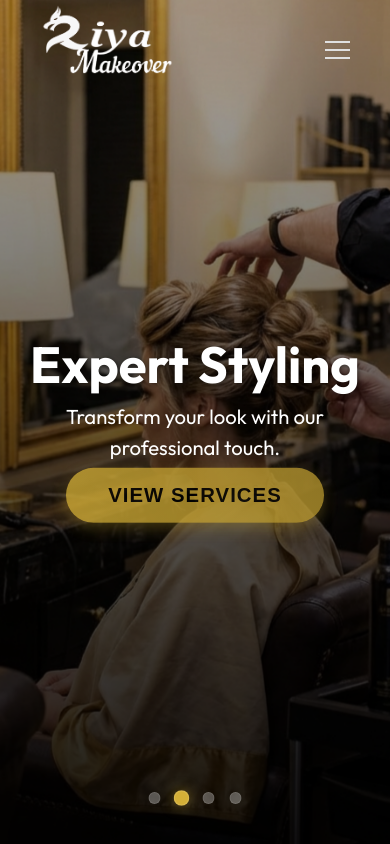
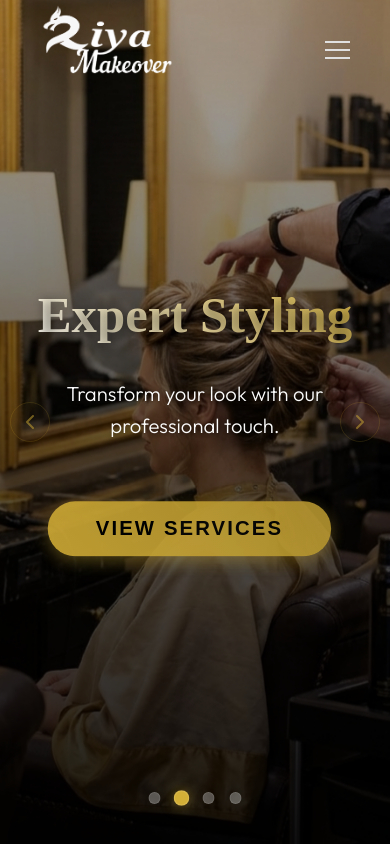
Before and after one commit to Starlord786/riyamakeover-in, a React (Vite) app: page / in a window 390 px wide. Shown: the top 844 px of the page. Built offline with nearby package versions, Linux system fonts and the light colour scheme.

Commit message:
closarel

```diff
--- a/src/components/Hero.css
+++ b/src/components/Hero.css
@@ -59,14 +59,32 @@
 
 .hero-title {
     font-size: 5rem;
+    font-family: 'Playfair Display', serif;
+    margin-bottom: 2rem;
+    /* Increased gap */
+    opacity: 0;
+    transform: translateX(-50px);
+    line-height: 1.1;
+    text-shadow: 2px 2px 10px rgba(0, 0, 0, 0.5);
+    background: linear-gradient(45deg, #fff, #d4af37);
+    -webkit-background-clip: text;
+    -webkit-text-fill-color: transparent;
+}
+
+.hero-subtitle {
+    font-size: 1.8rem;
+    margin-bottom: 3.5rem;
+    /* Increased gap */
+    font-weight: 300;
     opacity: 0;
     transform: translateX(-50px);
     text-shadow: 1px 1px 5px rgba(0, 0, 0, 0.5);
     max-width: 600px;
+    line-height: 1.6;
 }
 
 .hero-cta {
-    padding: 15px 40px;
+    padding: 15px 45px;
     font-size: 1.2rem;
     background: linear-gradient(45deg, #d4af37, #b5952f);
     color: #000;
@@ -75,9 +93,10 @@
     cursor: pointer;
     font-weight: 600;
     text-transform: uppercase;
-    letter-spacing: 1px;
+    letter-spacing: 2px;
     opacity: 0;
-    transform: translateY(20px);
+    transform: translateX(-50px);
+    /* Align start position with text */
     transition: all 0.3s ease;
     box-shadow: 0 5px 15px rgba(212, 175, 55, 0.4);
 }
@@ -90,15 +109,15 @@
 
 /* Animations */
 .hero-slide.active .hero-title {
-    animation: slideIn 1s ease-out forwards 0.5s;
+    animation: slideIn 1.2s cubic-bezier(0.25, 0.46, 0.45, 0.94) forwards 0.3s;
 }
 
 .hero-slide.active .hero-subtitle {
-    animation: slideIn 1s ease-out forwards 0.8s;
+    animation: slideIn 1.2s cubic-bezier(0.25, 0.46, 0.45, 0.94) forwards 0.6s;
 }
 
 .hero-slide.active .hero-cta {
-    animation: fadeUp 1s ease-out forwards 1.1s;
+    animation: slideIn 1.2s cubic-bezier(0.25, 0.46, 0.45, 0.94) forwards 0.9s;
 }
 
 @keyframes slideIn {
@@ -229,6 +248,23 @@
     }
 
     .nav-arrow {
-        display: none;
+        width: 40px;
+        height: 40px;
+        opacity: 0.5;
+        /* Always visible but dim on mobile */
+        display: flex;
+        /* Ensure they are displayed on mobile if desired, or keep hidden */
+    }
+
+    .hero:hover .nav-arrow {
+        opacity: 1;
+    }
+
+    .nav-arrow.prev {
+        left: 10px;
+    }
+
+    .nav-arrow.next {
+        right: 10px;
     }
 }
```
